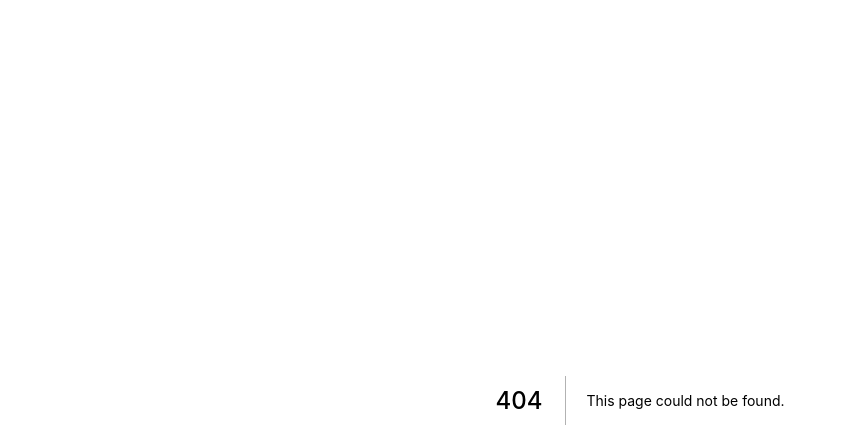
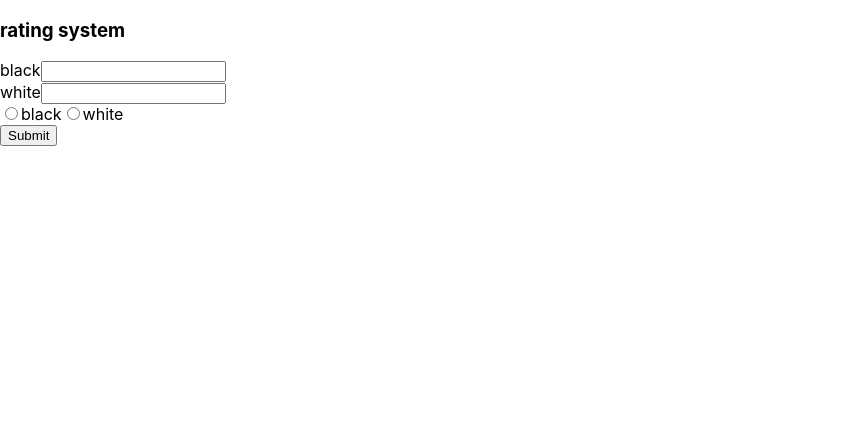
Before and after one commit to usatyo/rating, a Next.js app: page /home in a window 1280 px wide. Before the commit this address had no page. Shown: the top 448 px of the page, without its empty margins (0-847 px from the left). Built offline with nearby package versions, Linux system fonts and the light colour scheme; no server answers; the database is empty.

Commit message:
import firestore

```diff
--- /dev/null
+++ b/libs/firebase.ts
@@ -0,0 +1,21 @@
+// Import the functions you need from the SDKs you need
+import { initializeApp } from "firebase/app";
+import { getAnalytics } from "firebase/analytics";
+// TODO: Add SDKs for Firebase products that you want to use
+// https://firebase.google.com/docs/web/setup#available-libraries
+
+// Your web app's Firebase configuration
+// For Firebase JS SDK v7.20.0 and later, measurementId is optional
+const firebaseConfig = {
+  apiKey: "AIzaSyD4dU-lRQJ_Yi2BxfrhMzgvsDQ1pYjQzuo",
+  authDomain: "igo-rating.firebaseapp.com",
+  projectId: "igo-rating",
+  storageBucket: "igo-rating.appspot.com",
+  messagingSenderId: "747823676927",
+  appId: "1:747823676927:web:ec1e98ea4398b6e55dbbca",
+  measurementId: "G-PTVKJ5Z27Q"
+};
+
+// Initialize Firebase
+export const app = initializeApp(firebaseConfig);
+// const analytics = getAnalytics(app);
--- a/package.json
+++ b/package.json
@@ -11,6 +11,9 @@
     "format": "prettier --write --ignore-path .gitignore './**/*.{js,jsx,ts,tsx,json}'"
   },
   "dependencies": {
+    "axios": "^0.27.2",
+    "firebase": "9.9.3",
+    "firebase-admin": "^11.0.1",
     "next": "12.3.1",
     "react": "18.2.0",
     "react-dom": "18.2.0"
--- /dev/null
+++ b/pages/home.tsx
@@ -0,0 +1,27 @@
+import getData from "../repositories/users"
+
+export default function FirstPost() {
+    getData()
+    return (
+        <div>
+            <h3>rating system</h3>
+            <form>
+                <div>
+                    <label>black</label>
+                    <input type="text"></input>
+                </div>
+                <div>
+                    <label>white</label>
+                    <input type="text"></input>
+                </div>
+                <div>
+                    <input type="radio"></input>
+                    <label>black</label>
+                    <input type="radio"></input>
+                    <label>white</label>
+                </div>
+                <input type="submit"></input>
+            </form>
+        </div>
+    )
+}
--- /dev/null
+++ b/repositories/users.ts
@@ -0,0 +1,14 @@
+import { getFirestore } from "firebase/firestore";
+import { app } from "../libs/firebase";
+import { collection, getDocs } from "firebase/firestore";
+
+// Initialize Cloud Firestore and get a reference to the service
+const db = getFirestore(app);
+
+// export default function handler(req: NextApiRequest, res: NextApiResponse<Data>) {
+export default async function getData() {
+    const querySnapshot = await getDocs(collection(db, "users"));
+    querySnapshot.forEach((doc) => {
+      console.log(`${doc.id} => ${doc.data().rate}`);
+    });
+}
```
Also changed, not shown: repositories/datas.ts (added, +14 -0 lines), 2 other files (tests, documents, lock files or other folders).
